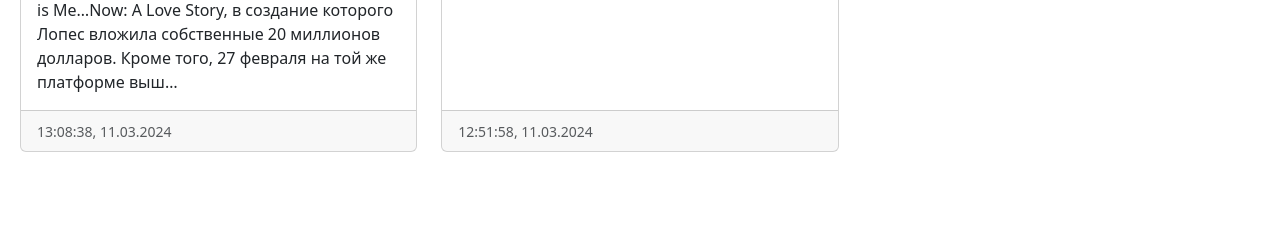
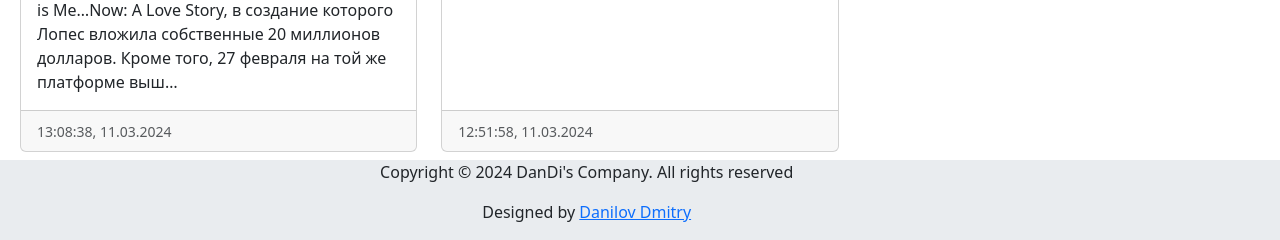
Before and after one commit to DanDi33/Flask, a Flask app: page / in a window 1280 px wide. Shown: the part 3869-4109 px from the top of the page. Before the commit the page ends 4021 px from the top, so only its background shows below. Run offline with Flask 3, Linux system fonts and the light colour scheme; data comes from the database, SQL or seed files in the repository.

Commit message:
Lesson 2. Homework

```diff
--- a/Lesson1/templates/index.html
+++ b/Lesson1/templates/index.html
@@ -250,7 +250,7 @@ https://www.tooplate.com/view/2115-marvel
 
     <!-- FOOTER -->
      <footer class="footer py-5">
-          <div class="container">
+          <div class="containerf">
                <div class="row">
 
                     <div class="col-lg-12 col-12">
--- a/Lesson2/main.py
+++ b/Lesson2/main.py
@@ -1,8 +1,5 @@
-import math
 import os
 import sqlite3
-import json
-import time
 
 from flask_login import login_required, LoginManager, current_user, login_user, logout_user
 from newsapi import NewsApiClient
@@ -52,7 +49,6 @@ def create_db():
 
 @login_manager.user_loader
 def load_user(user_id):
-    print("load_user")
     return UserLogin().fromDB(user_id, dbase)
 
 
@@ -66,11 +62,11 @@ def login():
             userlogin = UserLogin().create(user)
             rm = True if request.form.get("remainme") else False
             login_user(userlogin, remember=rm)
-            print(request.args.get("next"))
             return redirect(request.cookies.get("next") or url_for('profile'))
         flash("Неверные данные  - логин")
 
-    return render_template("index.html", menu=dbase.getMenu(), title="Авторизация")
+    return render_template("index.html", menu=dbase.getMenu(),
+                           title="Авторизация")
 
 
 @app.route("/register", methods=["POST", "GET"])
@@ -92,14 +88,16 @@ def register():
         else:
             flash("Неверно заполнены поля", category="error")
 
-    return render_template("index.html", menu=dbase.getMenu(), title="Регистрация")
+    return render_template("index.html", menu=dbase.getMenu(),
+                           title="Регистрация")
 
 
 @app.route('/profile')
 @login_required
 def profile():
     name = current_user.getName()
-    return render_template("profile.html", menu=dbase.getMenu(), name=name, title="Профиль пользователя")
+    return render_template("profile.html", menu=dbase.getMenu(), name=name,
+                           title="Профиль пользователя")
 
 
 @app.route('/userava')
@@ -147,7 +145,8 @@ def index():
     if not os.path.exists("lesson2_DB.db"):
         create_db()
     # get_news("cat")
-    return render_template("index.html", menu=dbase.getMenu(), title="Index page", posts=dbase.getPostAnonce())
+    return render_template("index.html", menu=dbase.getMenu(),
+                           title="Index page", posts=dbase.getPostAnonce())
 
 
 @app.route("/add_post", methods=["GET", "POST"])
@@ -170,15 +169,14 @@ def addPost():
                 flash("Успешно добавлено", category="success")
         else:
             flash("Ошибка добавления, проверьте ваши данные", category="error")
-    return render_template("add_post.html", menu=dbase.getMenu(), title="Добавление статьи")
+    return render_template("add_post.html", menu=dbase.getMenu(),
+                           title="Добавление статьи")
 
 
 @app.route("/post/<alias>", methods=["GET", "POST"])
 @login_required
 def showpost(alias):
-    # print(dbase.getPost(alias)['url'])
     title, post, post_time, author = dbase.getPost(alias)
-    # print(post)
     if not title:
         abort(404)
     return render_template("showpost.html", menu=dbase.getMenu(), title=title, post=post,
@@ -192,7 +190,8 @@ def pageNotFounded(error):
 
 @app.route('/noauthorized')
 def no_authorized():
-    resp = make_response(render_template("no_authorized.html", menu=dbase.getMenu(), title="Авторизуйтесь"))
+    resp = make_response(render_template("no_authorized.html", menu=dbase.getMenu(),
+                                         title="Авторизуйтесь"))
     if request.args.get('next'):
         resp.set_cookie('next', request.args.get('next'))
     return resp
--- a/Lesson2/templates/base.html
+++ b/Lesson2/templates/base.html
@@ -1,5 +1,5 @@
 <!DOCTYPE html>
-<html lang="en">
+<html lang="ru" class="h-100 translated-ltr">
 
 <head>
   <meta charset="UTF-8">
@@ -15,7 +15,7 @@
   {% endblock %}
 </head>
 
-<body>
+<body class="d-flex flex-column h-100">
   {% block content%}
   {%- block mainmenu-%}
   <nav class="navbar navbar-expand-lg bg-body-secondary">
@@ -147,7 +147,18 @@
   {% endblock mainmenu%}
 
   {%endblock%}
+<footer class="footer bg-body-secondary mt-auto">
+          <div class="container-fluid">
+               <div class="row">
 
+                    <div class="col-lg-11 col-11">
+                        <p class="copyright-text text-center">Copyright &copy; 2024 DanDi's Company. All rights reserved</p>
+                        <p class="copyright-text text-center">Designed by <a rel="nofollow" href="#">Danilov Dmitry</a></p>
+                    </div>
+
+               </div>
+          </div>
+     </footer>
   <script>
     var myModal = document.getElementById('myModal')
     var myInput = document.getElementById('myInput')
--- a/Lesson2/templates/profile.html
+++ b/Lesson2/templates/profile.html
@@ -5,6 +5,7 @@
 {% for cat,msg in get_flashed_messages(True) %}
 <div class="flash {{cat}}">{{msg}}</div>
 {% endfor %}
+<main class="flex-shrink-0">
 <h3 style="text-align:center; margin:10px 0;">Ваш профиль</h3>
 <div class="card container p-0">
   <div class="card-body">
@@ -30,5 +31,5 @@
     </form>
   </div>
 </div>
-
+</main>
 {% endblock %}
```
Also changed, not shown: Lesson2/useful/FDataBase.py (+3 -7 lines).
